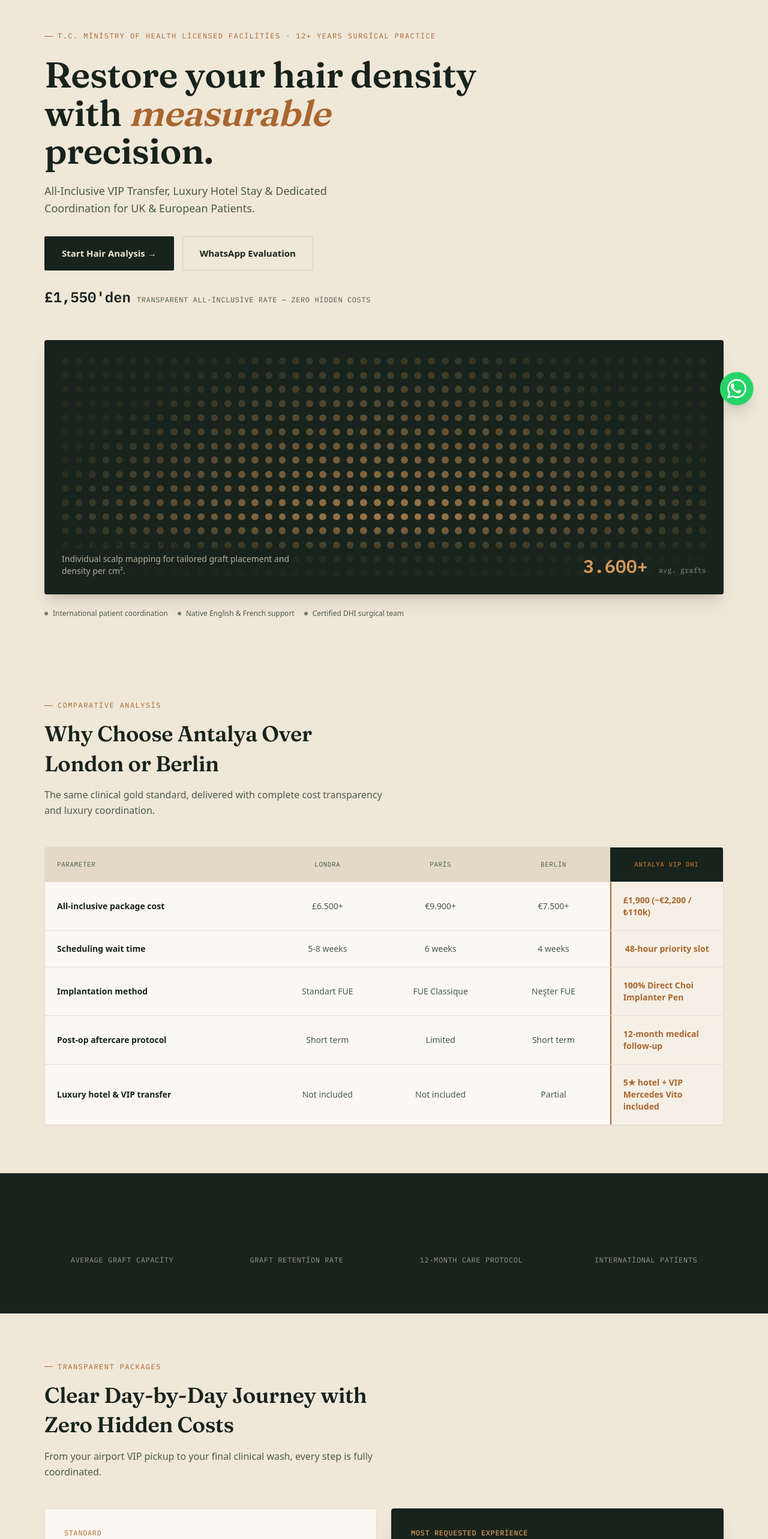
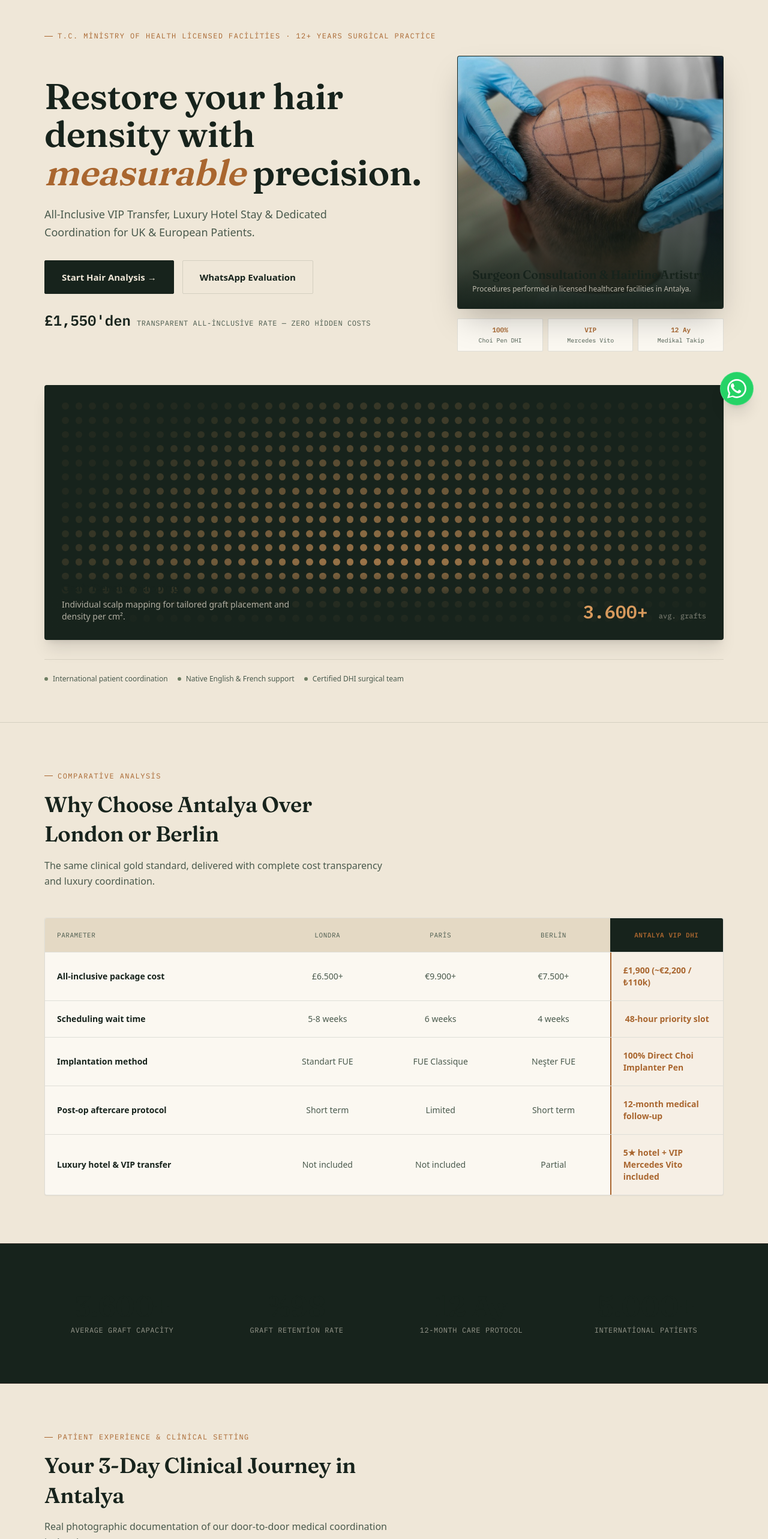
Before and after one commit to novadigital-official/antalya-dhi, a Next.js app: page / in a window 1280 px wide. Shown: the part 100-2666 px from the top of the page at 60% size. Built offline with nearby package versions, Linux system fonts and the light colour scheme; no server answers.

Commit message:
feat: restore all high-resolution clinical photos into the new travertine & Fraunces design

```diff
--- a/app/page.tsx
+++ b/app/page.tsx
@@ -4,10 +4,10 @@ import Navbar from '@/components/Navbar';
 import HeroSection from '@/components/HeroSection';
 import ComparativeMatrix from '@/components/ComparativeMatrix';
 import CountUpStats from '@/components/CountUpStats';
+import PatientJourney from '@/components/PatientJourney';
 import PricingPackages from '@/components/PricingPackages';
 import SocialProof from '@/components/SocialProof';
 import HairAnalysisWizard from '@/components/HairAnalysisWizard';
-import PatientJourney from '@/components/PatientJourney';
 import RecoveryRoadmap from '@/components/RecoveryRoadmap';
 import CompetitorBenchmarkFeatures from '@/components/CompetitorBenchmarkFeatures';
 import DHIAdvantages from '@/components/DHIAdvantages';
@@ -25,7 +25,7 @@ export default function HomePage() {
       {/* 1. STICKY TRAVERTINE NAVBAR */}
       <Navbar />
 
-      {/* 2. HERO — SIGNATURE 48x16 DENSITY FIELD & FRAUNCES HEADLINE */}
+      {/* 2. HERO — 2-COLUMN CLINIC PHOTO + DENSITY FIELD & FRAUNCES HEADLINE */}
       <HeroSection />
 
       {/* 3. COMPARATIVE STRIP (LONDON/PARIS/BERLIN VS ANTALYA DHI) */}
@@ -34,52 +34,55 @@ export default function HomePage() {
       {/* 4. STATS BAND (INK BACKGROUND WITH BRONZE STATS) */}
       <CountUpStats />
 
-      {/* 5. 3-DAY ITINERARY & TRANSPARENT PRICING PLANS */}
+      {/* 5. 4 PHOTOGRAPHIC PATIENT JOURNEY CARDS */}
+      <PatientJourney />
+
+      {/* 6. 3-DAY ITINERARY & TRANSPARENT PRICING PLANS */}
       <PricingPackages />
 
-      {/* 6. INTERNATIONAL PATIENT TESTIMONIALS & TRUSTBAND */}
+      {/* 7. INTERNATIONAL PATIENT TESTIMONIALS & TRUSTBAND */}
       <SocialProof />
 
-      {/* 7. 3-STEP HAIR ANALYSIS WIZARD */}
+      {/* 8. 3-STEP HAIR ANALYSIS WIZARD */}
       <HairAnalysisWizard />
 
-      {/* 8. 12-MONTH POST-OP RECOVERY ROADMAP */}
+      {/* 9. 12-MONTH POST-OP RECOVERY ROADMAP */}
       <section className="py-16 max-w-7xl mx-auto px-4 sm:px-6 lg:px-8 border-t border-[rgba(23,35,28,0.12)]">
         <RecoveryRoadmap />
       </section>
 
-      {/* 9. CLINICAL STANDARDS & TECHNOLOGY */}
+      {/* 10. CLINICAL STANDARDS & TECHNOLOGY */}
       <section className="py-16 max-w-7xl mx-auto px-4 sm:px-6 lg:px-8 border-t border-[rgba(23,35,28,0.12)]">
         <CompetitorBenchmarkFeatures />
       </section>
 
-      {/* 10. DHI CHOI PEN ADVANTAGES */}
+      {/* 11. DHI CHOI PEN ADVANTAGES */}
       <section className="py-16 max-w-7xl mx-auto px-4 sm:px-6 lg:px-8 border-t border-[rgba(23,35,28,0.12)]">
         <DHIAdvantages />
       </section>
 
-      {/* 11. DHI VS FUE COMPARISON TABLE */}
+      {/* 12. DHI VS FUE COMPARISON TABLE */}
       <section className="py-16 max-w-7xl mx-auto px-4 sm:px-6 lg:px-8 border-t border-[rgba(23,35,28,0.12)]">
         <DHIVsFueComparison />
       </section>
 
-      {/* 12. CLINICAL GUIDES & ARTICLES */}
+      {/* 13. CLINICAL GUIDES & ARTICLES */}
       <section className="py-16 max-w-7xl mx-auto px-4 sm:px-6 lg:px-8 border-t border-[rgba(23,35,28,0.12)]">
         <SemanticSeoGuide />
       </section>
 
-      {/* 13. FAQ SECTION */}
+      {/* 14. FAQ SECTION */}
       <section id="faq-section" className="py-16 max-w-7xl mx-auto px-4 sm:px-6 lg:px-8 border-t border-[rgba(23,35,28,0.12)]">
         <FaqSection />
       </section>
 
-      {/* 14. LEGAL DISCLAIMER */}
+      {/* 15. LEGAL DISCLAIMER */}
       <MedicalDisclaimer />
 
-      {/* 15. FOOTER */}
+      {/* 16. FOOTER */}
       <Footer />
 
-      {/* 16. FIXED WHATSAPP BUTTON */}
+      {/* 17. FIXED WHATSAPP BUTTON */}
       <WhatsAppWidget />
     </main>
   );
--- a/components/HeroSection.tsx
+++ b/components/HeroSection.tsx
@@ -61,7 +61,7 @@ export default function HeroSection() {
   const cred3 = { tr: 'Sertifikalı DHI cerrahi ekibi', en: 'Certified DHI surgical team', fr: 'Équipe chirurgicale DHI certifiée' }[lang as Lang] || 'Certified surgical team';
 
   return (
-    <section className="pt-16 pb-10 sm:pt-20 sm:pb-14 relative overflow-hidden bg-[#EFE7D8]">
+    <section className="pt-14 pb-12 sm:pt-20 sm:pb-16 relative overflow-hidden bg-[#EFE7D8] border-b border-[rgba(23,35,28,0.12)]">
       <div className="wrap">
 
         {/* Eyebrow with leading rule */}
@@ -69,8 +69,14 @@ export default function HeroSection() {
           {eyebrowText}
         </div>
 
+        {/* 2-Column Hero: Left Headline/Actions + Right Clinic Photo */}
+        <div className="grid grid-cols-1 lg:grid-cols-12 gap-10 lg:gap-12 items-center">
+
+          {/* Left Column (7 cols) */}
+          <div className="lg:col-span-7 space-y-6">
+
             {/* Main H1 Headline with Fraunces & Italic Bronze */}
-        <h1 className="text-4xl sm:text-5xl md:text-6xl font-serif font-semibold text-[#17231C] leading-[1.06] max-w-3xl tracking-tight">
+            <h1 className="text-3xl sm:text-5xl md:text-5xl lg:text-6xl font-serif font-semibold text-[#17231C] leading-[1.06] tracking-tight">
               {lang === 'fr' ? (
                 <>Restaurez la densité de vos cheveux de manière <em className="italic text-[#A9662F]">mesurable</em>.</>
               ) : lang === 'tr' ? (
@@ -81,12 +87,12 @@ export default function HeroSection() {
             </h1>
 
             {/* Lead Subtitle */}
-        <p className="mt-5 text-base sm:text-lg text-[#4A5A4D] max-w-xl leading-relaxed">
+            <p className="text-base sm:text-lg text-[#4A5A4D] max-w-xl leading-relaxed">
               {t(lang as Lang, 'hero.subtitle')}
             </p>
 
             {/* Actions */}
-        <div className="mt-8 flex flex-wrap items-center gap-3.5">
+            <div className="pt-2 flex flex-wrap items-center gap-3.5">
               <a
                 href="#analysis-wizard"
                 onClick={scrollToWizard}
@@ -107,17 +113,56 @@ export default function HeroSection() {
 
             {/* Monospace Price Tag */}
             {mounted && (
-          <div className="mt-7 flex items-baseline gap-2.5 font-mono">
+              <div className="pt-1 flex items-baseline gap-2.5 font-mono">
                 <span className="text-xl sm:text-2xl font-semibold text-[#17231C]">{priceFormatted}&apos;den</span>
                 <span className="text-xs text-[#4A5A4D] uppercase tracking-wider">{priceLabel}</span>
               </div>
             )}
 
-        {/* 48x16 Follicle Density Field */}
+          </div>
+
+          {/* Right Column: Real Photographic Card (5 cols) */}
+          <div className="lg:col-span-5 space-y-4">
+            <div className="relative rounded-[4px] overflow-hidden border border-[rgba(23,35,28,0.18)] shadow-2xl bg-[#17231C] group">
+              <img
+                src="/images/clinic-consultation.jpg"
+                alt="Antalya DHI Clinic Consultation"
+                className="w-full h-[360px] sm:h-[420px] object-cover group-hover:scale-103 transition-transform duration-700 opacity-95"
+              />
+              <div className="absolute inset-0 bg-gradient-to-t from-[#17231C] via-[#17231C]/30 to-transparent flex flex-col justify-end p-6">
+                <h3 className="font-serif text-lg sm:text-xl text-[#EFE7D8] leading-tight font-semibold">
+                  {lang === 'tr' ? 'Birebir Hekim Muayenesi & Ön Çizgi Tasarımı' : 'Surgeon Consultation & Hairline Artistry'}
+                </h3>
+                <p className="text-xs text-[#EFE7D8]/75 font-normal mt-1">
+                  {lang === 'tr' ? 'T.C. Sağlık Bakanlığı ruhsatlı anlaşmalı sağlık kuruluşlarında steril operasyon.' : 'Procedures performed in licensed healthcare facilities in Antalya.'}
+                </p>
+              </div>
+            </div>
+
+            {/* 3 Minimalist Credential Tags */}
+            <div className="grid grid-cols-3 gap-2 text-[11px] font-mono text-[#17231C]">
+              <div className="bg-[#FBF8F1] border border-[rgba(23,35,28,0.12)] p-2.5 rounded-[2px] text-center">
+                <span className="text-[#A9662F] block font-bold">100%</span>
+                <span className="text-[10px] text-[#4A5A4D]">Choi Pen DHI</span>
+              </div>
+              <div className="bg-[#FBF8F1] border border-[rgba(23,35,28,0.12)] p-2.5 rounded-[2px] text-center">
+                <span className="text-[#A9662F] block font-bold">VIP</span>
+                <span className="text-[10px] text-[#4A5A4D]">Mercedes Vito</span>
+              </div>
+              <div className="bg-[#FBF8F1] border border-[rgba(23,35,28,0.12)] p-2.5 rounded-[2px] text-center">
+                <span className="text-[#A9662F] block font-bold">12 Ay</span>
+                <span className="text-[10px] text-[#4A5A4D]">Medikal Takip</span>
+              </div>
+            </div>
+          </div>
+
+        </div>
+
+        {/* 48x16 Follicle Density Field (Signature Visual Motif) */}
         <DensityField />
 
         {/* Credential Strip with Sage Badges */}
-        <div className="mt-6 flex flex-wrap items-center gap-4 text-xs text-[#4A5A4D] font-medium">
+        <div className="mt-8 flex flex-wrap items-center gap-4 text-xs text-[#4A5A4D] font-medium border-t border-[rgba(23,35,28,0.1)] pt-6">
           <div className="flex items-center gap-2">
             <span className="w-1.5 h-1.5 rounded-full bg-[#6E7F63]" />
             <span>{cred1}</span>
--- a/components/PatientJourney.tsx
+++ b/components/PatientJourney.tsx
@@ -6,83 +6,108 @@ import { t, Lang } from '@/lib/i18n';
 export default function PatientJourney() {
   const { lang } = useSiteContext();
 
+  const eyebrow = {
+    tr: 'Hasta Deneyimi & Klinik Atmosferi',
+    en: 'Patient Experience & Clinical Setting',
+    fr: 'Expérience Patient & Cadre Clinique',
+  }[lang as Lang] || 'Patient Experience';
+
+  const heading = {
+    tr: 'Antalya\'daki 3 Günlük Tedavi Yolculuğunuz',
+    en: 'Your 3-Day Clinical Journey in Antalya',
+    fr: 'Votre Séjour Clinique de 3 Jours à Antalya',
+  }[lang as Lang] || 'Your 3-Day Clinical Journey in Antalya';
+
+  const subtitle = {
+    tr: 'Havalimanı VIP karşılamasından steril ameliyathaneye ve medikal yıkamaya kadar gerçek fotoğraflarla sürecimiz.',
+    en: 'Real photographic documentation of our door-to-door medical coordination in Antalya.',
+    fr: 'Documentation photographique réelle de votre prise en charge médicale à Antalya.',
+  }[lang as Lang] || 'Real photographic documentation of our medical coordination.';
+
   const journeySteps = [
     {
       step: '01',
-      title: t(lang as Lang, 'journey.step1.title'),
-      desc: t(lang as Lang, 'journey.step1.desc'),
+      title: t(lang as Lang, 'journey.step1.title') || 'VIP Havalimanı Karşılama',
+      desc: t(lang as Lang, 'journey.step1.desc') || 'Özel şoförünüz Antalya Havalimanı\'nda sizi Mercedes Vito ile karşılar ve otelinize transfer eder.',
       img: '/images/vip-transfer.jpg',
-      spec: lang === 'tr' ? 'VIP Karşılama' : 'Private Airport Transfer'
+      spec: lang === 'tr' ? 'Mercedes Vito VIP Transfer' : 'Private Mercedes Transfer'
     },
     {
       step: '02',
-      title: t(lang as Lang, 'journey.step2.title'),
-      desc: t(lang as Lang, 'journey.step2.desc'),
+      title: t(lang as Lang, 'journey.step2.title') || 'Birebir Hekim Muayenesi',
+      desc: t(lang as Lang, 'journey.step2.desc') || 'Anlaşmalı kliniğimizde doktor muayenesi, ön saç çizgisi çizimi ve kan tahlilleri.',
       img: '/images/clinic-consultation.jpg',
       spec: lang === 'tr' ? 'Ön Çizgi Planlama' : 'Surgeon Hairline Design'
     },
     {
       step: '03',
-      title: t(lang as Lang, 'journey.step3.title'),
-      desc: t(lang as Lang, 'journey.step3.desc'),
+      title: t(lang as Lang, 'journey.step3.title') || 'Choi Pen DHI Ameliyathanesi',
+      desc: t(lang as Lang, 'journey.step3.desc') || 'Steril hastane ortamında ağrısız Choi Pen teknolojisi ile konforlu DHI ekim operasyonu.',
       img: '/images/operation-room.jpg',
       spec: lang === 'tr' ? 'Steril Ameliyathane' : 'Sterile Surgical Suite'
     },
     {
       step: '04',
-      title: t(lang as Lang, 'journey.step4.title'),
-      desc: t(lang as Lang, 'journey.step4.desc'),
+      title: t(lang as Lang, 'journey.step4.title') || 'Medikal Yıkama & Uğurlama',
+      desc: t(lang as Lang, 'journey.step4.desc') || 'Klinikte medikal saç yıkama eğitimi, bakım kiti teslimi ve havalimanına dönüş transferi.',
       img: '/images/aftercare-wash.jpg',
       spec: lang === 'tr' ? 'Medikal Bakım Kiti' : 'Aftercare Kit & Training'
     }
   ];
 
   return (
-    <div id="results" className="w-full space-y-8">
-      <div className="text-center max-w-3xl mx-auto space-y-2">
-        <h2 className="text-2xl sm:text-4xl font-black text-slate-900">
-          {t(lang as Lang, 'journey.title')}
+    <section id="results" className="py-20 bg-[#EFE7D8]">
+      <div className="wrap">
+
+        {/* Section Head */}
+        <div className="max-w-xl mb-12">
+          <div className="eyebrow">{eyebrow}</div>
+          <h2 className="text-3xl sm:text-4xl font-serif font-semibold text-[#17231C] mt-3.5 tracking-tight leading-snug">
+            {heading}
           </h2>
-        <p className="text-xs sm:text-sm text-slate-600 font-medium">
-          {t(lang as Lang, 'journey.subtitle')}
+          <p className="text-[#4A5A4D] text-base mt-3.5 leading-relaxed">
+            {subtitle}
           </p>
         </div>
 
-      <div className="grid grid-cols-1 md:grid-cols-2 lg:grid-cols-4 gap-6">
+        {/* 4 Photographic Journey Cards */}
+        <div className="grid grid-cols-1 sm:grid-cols-2 lg:grid-cols-4 gap-6">
           {journeySteps.map((item, idx) => (
             <div
               key={idx}
-            className="bg-white border border-slate-200 rounded-3xl overflow-hidden shadow-sm flex flex-col justify-between hover:border-slate-300 transition-all group"
+              className="bg-[#FBF8F1] border border-[rgba(23,35,28,0.12)] rounded-[4px] overflow-hidden shadow-xs flex flex-col justify-between card-hover-lift group"
             >
               <div>
-              <div className="relative h-48 w-full overflow-hidden bg-slate-900">
+                <div className="relative h-52 w-full overflow-hidden bg-[#17231C]">
                   <img
                     src={item.img}
                     alt={item.title}
-                  className="w-full h-full object-cover group-hover:scale-105 transition-transform duration-500"
+                    className="w-full h-full object-cover group-hover:scale-104 transition-transform duration-500 opacity-95"
                   />
-                <div className="absolute top-3 left-3 bg-slate-950/80 backdrop-blur-md text-white w-8 h-8 rounded-xl flex items-center justify-center font-bold text-xs border border-slate-700">
+                  <div className="absolute top-3 left-3 bg-[#17231C]/85 backdrop-blur-md text-[#EFE7D8] font-mono text-xs px-2.5 py-1 rounded-[2px] border border-[rgba(239,231,216,0.2)]">
                     {item.step}
                   </div>
                 </div>
 
                 <div className="p-5 space-y-2">
-                <h3 className="text-base font-black text-slate-900 leading-tight">
+                  <h3 className="font-serif font-semibold text-base text-[#17231C] leading-snug">
                     {item.title}
                   </h3>
-                <p className="text-xs text-slate-600 leading-relaxed font-medium">
+                  <p className="text-xs text-[#4A5A4D] leading-relaxed">
                     {item.desc}
                   </p>
                 </div>
               </div>
 
-            <div className="px-5 pb-5 pt-3 flex items-center justify-between text-[11px] font-semibold text-slate-500 border-t border-slate-100">
+              <div className="px-5 pb-5 pt-3 flex items-center justify-between text-[11px] font-mono font-medium text-[#A9662F] border-t border-[rgba(23,35,28,0.1)]">
                 <span>{item.spec}</span>
-              <span className="text-blue-600 font-bold">&#10003; {lang === 'tr' ? 'Klinik Standart' : 'Clinical Standard'}</span>
+                <span className="text-[#6E7F63] font-semibold">✓</span>
               </div>
             </div>
           ))}
         </div>
+
       </div>
+    </section>
   );
 }
```
Lines whose indentation alone changed are shown as unchanged.
